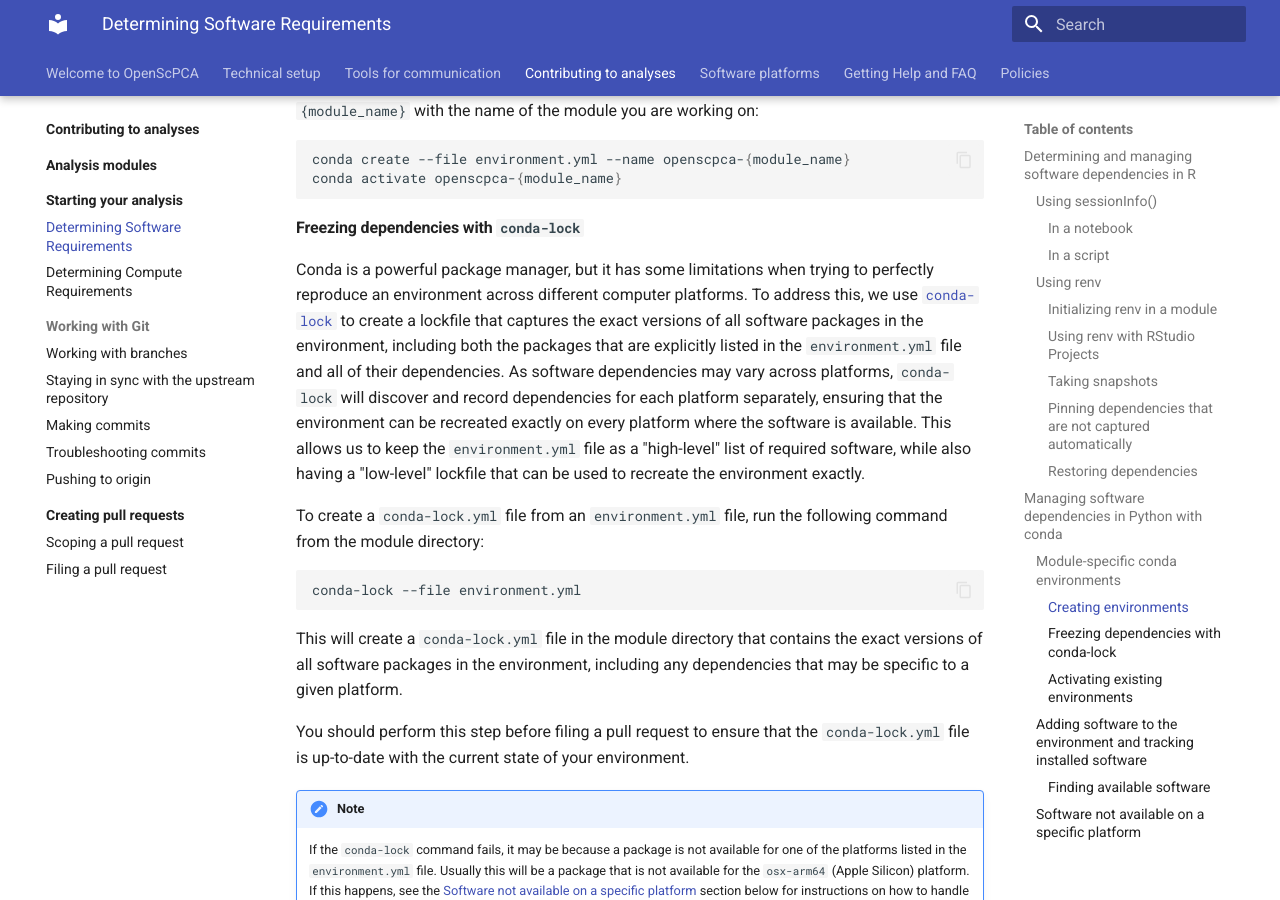
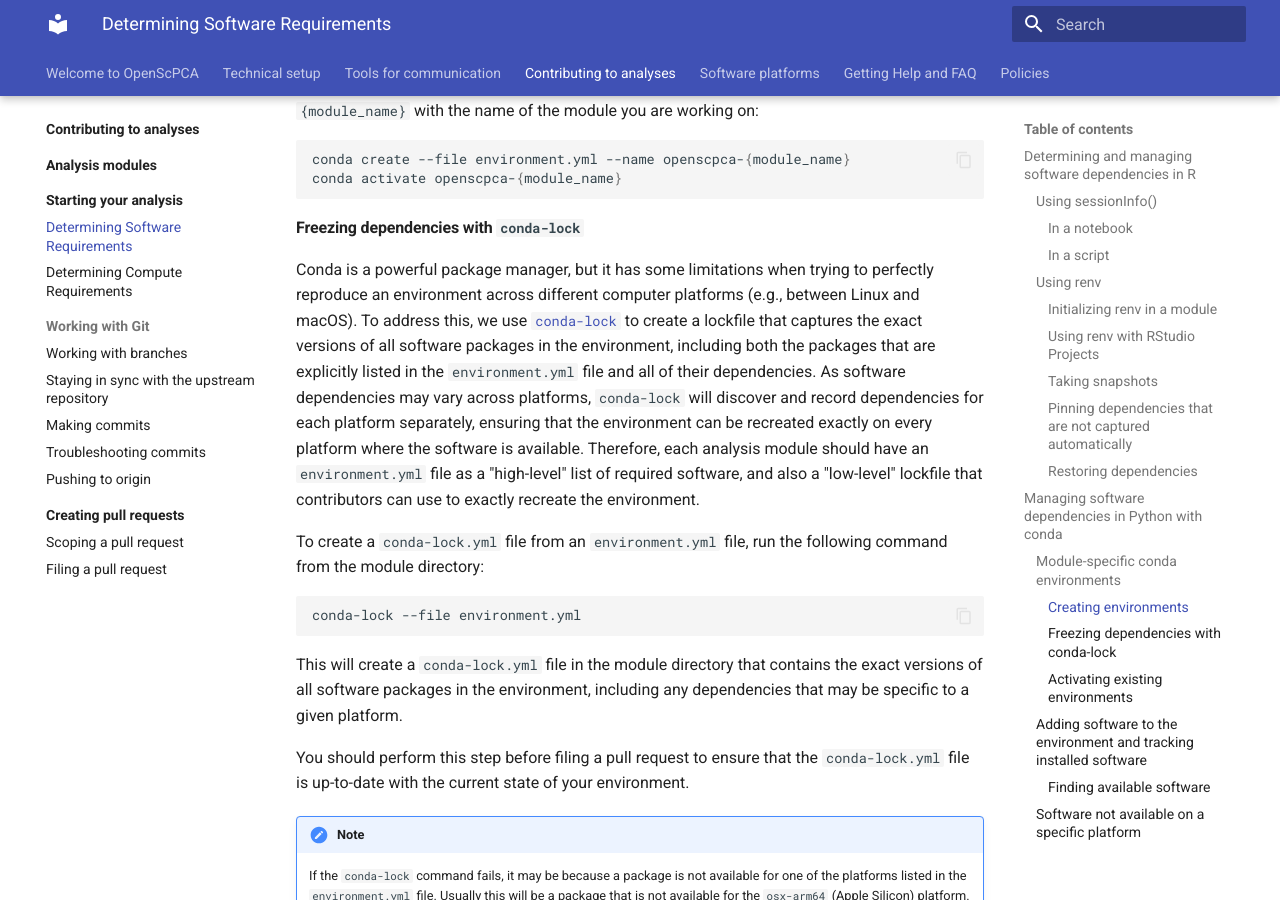
Before and after one commit to AlexsLemonade/OpenScPCA-analysis, an MkDocs documentation site: the page built from docs/contributing-to-analyses/starting-your-analysis/determining-software-requirements.md, in a window 1280 px wide and 900 px high, scrolled down 3208 px. Built offline with MkDocs 1.6.1 and Material for MkDocs 9.7.7, drawn with Linux system fonts in a browser that asks for light colours.

Commit message:
Apply suggestions from code review
Co-authored-by: Stephanie Spielman <stephanie.spielman@gmail.com>

```diff
--- a/docs/contributing-to-analyses/starting-your-analysis/determining-software-requirements.md
+++ b/docs/contributing-to-analyses/starting-your-analysis/determining-software-requirements.md
@@ -128,10 +128,10 @@ conda activate openscpca-{module_name}
 
 #### Freezing dependencies with `conda-lock`
 
-Conda is a powerful package manager, but it has some limitations when trying to perfectly reproduce an environment across different computer platforms.
+Conda is a powerful package manager, but it has some limitations when trying to perfectly reproduce an environment across different computer platforms (e.g., between Linux and macOS).
 To address this, we use [`conda-lock`](https://conda.github.io/conda-lock/) to create a lockfile that captures the exact versions of all software packages in the environment, including both the packages that are explicitly listed in the `environment.yml` file and all of their dependencies.
 As software dependencies may vary across platforms, `conda-lock` will discover and record dependencies for each platform separately, ensuring that the environment can be recreated exactly on every platform where the software is available.
-This allows us to keep the `environment.yml` file as a "high-level" list of required software, while also having a "low-level" lockfile that can be used to recreate the environment exactly.
+Therefore, each analysis module should have an `environment.yml` file as a "high-level" list of required software, and also a "low-level" lockfile that contributors can use to exactly recreate the environment.
 
 To create a `conda-lock.yml` file from an `environment.yml` file, run the following command from the module directory:
 
```
